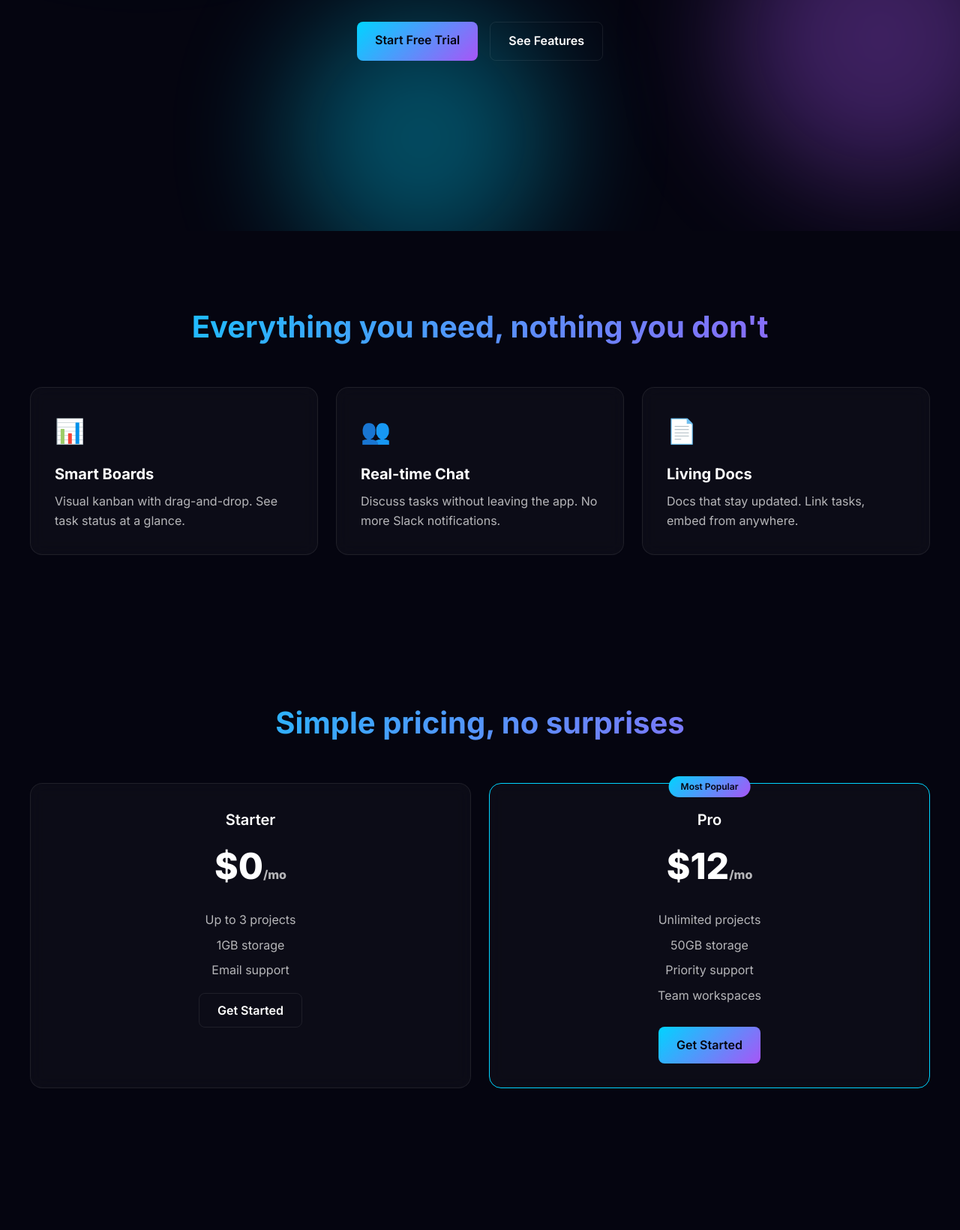
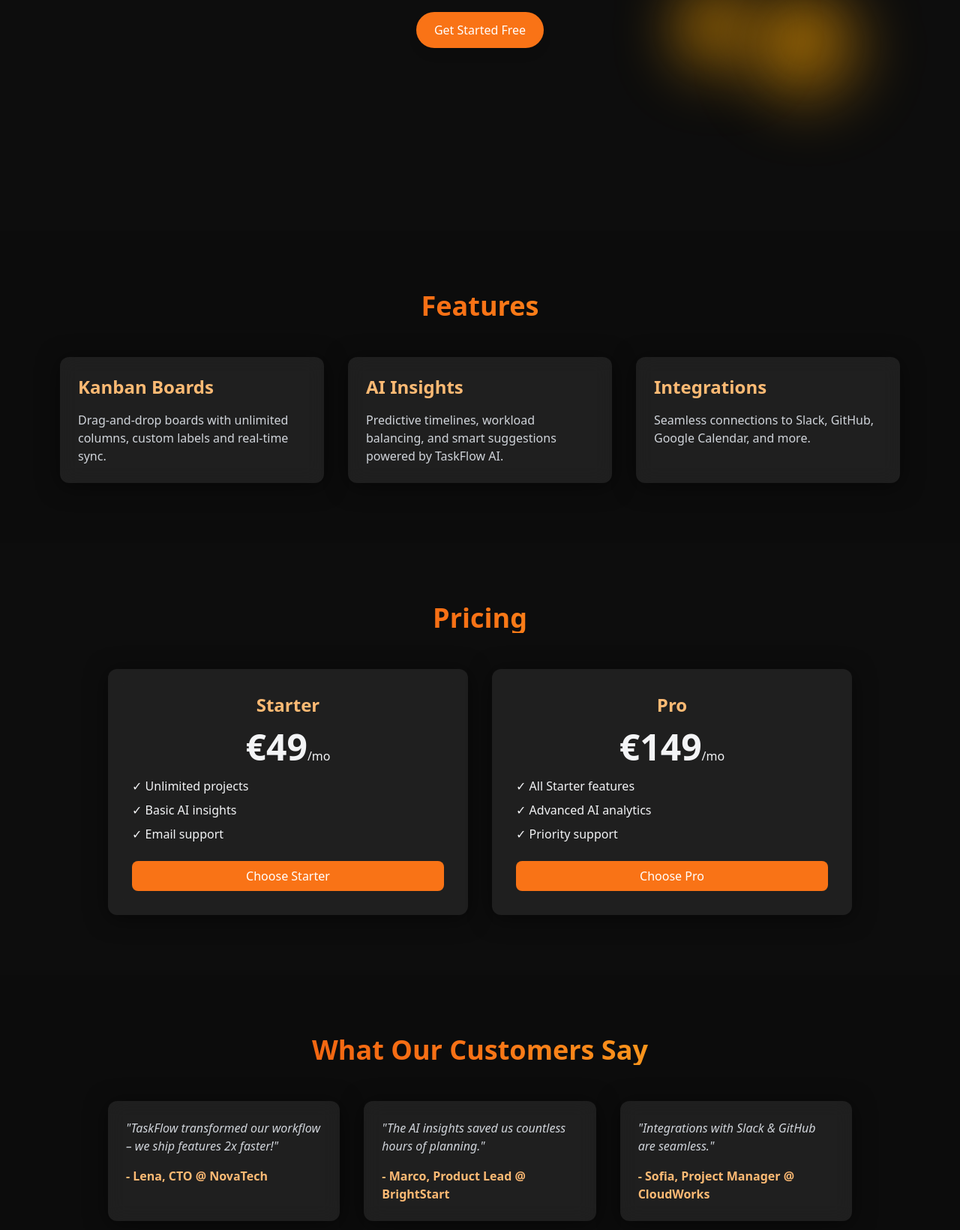
Before and after one commit to afarprivate-svg/taskflow-demo, a plain HTML site: page index.html in a window 1280 px wide. Shown: the part 492-2132 px from the top of the page at 75% size. Drawn offline with nearby package versions, Linux system fonts and the light colour scheme.

Commit message:
Update landing page for TaskFlow – premium SaaS design

```diff
--- a/index.html
+++ b/index.html
@@ -1,118 +1,163 @@
 <!DOCTYPE html>
-<html lang="en">
+<html lang="en" class="scroll-smooth">
 <head>
-    <meta charset="UTF-8">
-    <meta name="viewport" content="width=device-width, initial-scale=1.0">
-    <title>TaskFlow — Project Management That Actually Works</title>
-    <link rel="stylesheet" href="style.css">
-    <link href="https://fonts.googleapis.com/css2?family=Inter:wght@400;500;600;700;800&display=swap" rel="stylesheet">
+  <meta charset="UTF-8" />
+  <meta name="viewport" content="width=device-width, initial-scale=1.0" />
+  <title>TaskFlow – Premium Project Management SaaS</title>
+  <script src="https://cdn.tailwindcss.com"></script>
+  <style>
+    @layer utilities {
+      .bg-gradient-primary { background: linear-gradient(90deg, #ea580c, #f97316, #fbbf24); }
+      .text-gradient-primary { background: linear-gradient(90deg, #ea580c, #f97316, #fbbf24); -webkit-background-clip: text; -webkit-text-fill-color: transparent; }
+      .glass {
+        background: rgba(255,255,255,0.08);
+        border: 1px solid rgba(255,165,0,0.3);
+        backdrop-filter: blur(12px);
+        box-shadow: 0 4px 30px rgba(0,0,0,0.5);
+      }
+      .orb {
+        position: absolute;
+        border-radius: 50%;
+        background: radial-gradient(circle at 30% 30%, rgba(255,165,0,0.8), transparent);
+        filter: blur(40px);
+        animation: float 6s ease-in-out infinite;
+      }
+      @keyframes float {
+        0%,100% { transform: translateY(0) translateX(0); }
+        50% { transform: translateY(-20px) translateX(20px); }
+      }
+      .fade-in { opacity: 0; transform: translateY(20px); transition: opacity 0.6s ease-out, transform 0.6s ease-out; }
+      .fade-in.visible { opacity: 1; transform: none; }
+    }
+    body { background: #0d0d0d; color: #f3f4f6; }
+  </style>
 </head>
-<body>
-    <div class="orbs">
-        <div class="orb orb-1"></div>
-        <div class="orb orb-2"></div>
-        <div class="orb orb-3"></div>
+<body class="font-sans antialiased">
+  <!-- Floating Orbs -->
+  <div class="orb" style="width:200px;height:200px;top:10%;left:15%;"></div>
+  <div class="orb" style="width:150px;height:150px;bottom:20%;right:10%;"></div>
+  <div class="orb" style="width:120px;height:120px;top:60%;left:70%;"></div>
+
+  <!-- Navigation -->
+  <nav class="fixed w-full z-10 bg-black/30 backdrop-blur-md">
+    <div class="max-w-7xl mx-auto px-4 sm:px-6 lg:px-8 flex items-center justify-between h-16">
+      <a href="#" class="text-2xl font-bold text-gradient-primary">TaskFlow</a>
+      <div class="space-x-6 hidden md:block">
+        <a href="#features" class="hover:text-orange-300">Features</a>
+        <a href="#pricing" class="hover:text-orange-300">Pricing</a>
+        <a href="#testimonials" class="hover:text-orange-300">Testimonials</a>
+        <a href="#contact" class="hover:text-orange-300">Contact</a>
       </div>
-
-    <nav>
-        <div class="nav-container">
-            <a href="#" class="logo">TaskFlow</a>
-            <ul class="nav-links">
-                <li><a href="#features">Features</a></li>
-                <li><a href="#pricing">Pricing</a></li>
-            </ul>
-            <a href="#cta" class="nav-cta">Get Started</a>
     </div>
   </nav>
 
-    <section class="hero">
-        <div class="badge">Now in Public Beta</div>
-        <h1>Project Management That Actually Works</h1>
-        <p>Stop juggling 5 tools. TaskFlow brings tasks, docs, and team chat into one beautiful workspace.</p>
-        <div class="hero-buttons">
-            <a href="#cta" class="btn-primary">Start Free Trial</a>
-            <a href="#features" class="btn-secondary">See Features</a>
+  <!-- Hero Section -->
+  <section class="min-h-screen flex items-center justify-center text-center pt-20 pb-12" id="hero">
+    <div class="max-w-4xl mx-auto px-4 fade-in">
+      <h1 class="text-5xl md:text-6xl font-extrabold text-gradient-primary mb-6">Streamline Your Projects with TaskFlow</h1>
+      <p class="text-lg md:text-xl text-gray-300 mb-8">All‑in‑one project management SaaS. Visual pipelines, real‑time collaboration, AI‑driven insights.</p>
+      <a href="#contact" class="inline-block bg-orange-500 hover:bg-orange-600 text-white font-medium py-3 px-6 rounded-full shadow-lg transition transform hover:scale-105">Get Started Free</a>
     </div>
   </section>
 
-    <section id="features" class="features">
-        <div class="container">
-            <h2>Everything you need, nothing you don't</h2>
-            <div class="feature-grid">
-                <div class="feature-card">
-                    <div class="feature-icon">📊</div>
-                    <h3>Smart Boards</h3>
-                    <p>Visual kanban with drag-and-drop. See task status at a glance.</p>
+  <!-- Features -->
+  <section id="features" class="py-20 bg-black/10">
+    <div class="max-w-6xl mx-auto px-4">
+      <h2 class="text-4xl font-bold text-center text-gradient-primary mb-12 fade-in">Features</h2>
+      <div class="grid md:grid-cols-3 gap-8">
+        <div class="glass p-6 rounded-xl fade-in">
+          <h3 class="text-2xl font-semibold mb-4 text-orange-300">Kanban Boards</h3>
+          <p class="text-gray-300">Drag‑and‑drop boards with unlimited columns, custom labels and real‑time sync.</p>
         </div>
-                <div class="feature-card">
-                    <div class="feature-icon">👥</div>
-                    <h3>Real-time Chat</h3>
-                    <p>Discuss tasks without leaving the app. No more Slack notifications.</p>
+        <div class="glass p-6 rounded-xl fade-in">
+          <h3 class="text-2xl font-semibold mb-4 text-orange-300">AI Insights</h3>
+          <p class="text-gray-300">Predictive timelines, workload balancing, and smart suggestions powered by TaskFlow AI.</p>
         </div>
-                <div class="feature-card">
-                    <div class="feature-icon">📄</div>
-                    <h3>Living Docs</h3>
-                    <p>Docs that stay updated. Link tasks, embed from anywhere.</p>
+        <div class="glass p-6 rounded-xl fade-in">
+          <h3 class="text-2xl font-semibold mb-4 text-orange-300">Integrations</h3>
+          <p class="text-gray-300">Seamless connections to Slack, GitHub, Google Calendar, and more.</p>
         </div>
       </div>
     </div>
   </section>
 
-    <section id="pricing" class="pricing">
-        <div class="container">
-            <h2>Simple pricing, no surprises</h2>
-            <div class="pricing-grid">
-                <div class="pricing-card">
-                    <div class="pricing-name">Starter</div>
-                    <div class="pricing-price">$0</div>
-                    <ul>
-                        <li>Up to 3 projects</li>
-                        <li>1GB storage</li>
-                        <li>Email support</li>
+  <!-- Pricing -->
+  <section id="pricing" class="py-20">
+    <div class="max-w-5xl mx-auto px-4 text-center">
+      <h2 class="text-4xl font-bold text-gradient-primary mb-12 fade-in">Pricing</h2>
+      <div class="grid md:grid-cols-2 gap-8">
+        <div class="glass p-8 rounded-xl fade-in">
+          <h3 class="text-2xl font-semibold mb-4 text-orange-300">Starter</h3>
+          <p class="text-5xl font-bold mb-4">€49<span class="text-base font-medium">/mo</span></p>
+          <ul class="text-left mb-6 space-y-2">
+            <li>✓ Unlimited projects</li>
+            <li>✓ Basic AI insights</li>
+            <li>✓ Email support</li>
           </ul>
-                    <a href="#cta" class="btn-secondary">Get Started</a>
+          <a href="#contact" class="block w-full bg-orange-500 hover:bg-orange-600 text-white py-2 rounded-lg">Choose Starter</a>
         </div>
-                <div class="pricing-card popular">
-                    <div class="pricing-badge">Most Popular</div>
-                    <div class="pricing-name">Pro</div>
-                    <div class="pricing-price">$12</div>
-                    <ul>
-                        <li>Unlimited projects</li>
-                        <li>50GB storage</li>
-                        <li>Priority support</li>
-                        <li>Team workspaces</li>
+        <div class="glass p-8 rounded-xl fade-in">
+          <h3 class="text-2xl font-semibold mb-4 text-orange-300">Pro</h3>
+          <p class="text-5xl font-bold mb-4">€149<span class="text-base font-medium">/mo</span></p>
+          <ul class="text-left mb-6 space-y-2">
+            <li>✓ All Starter features</li>
+            <li>✓ Advanced AI analytics</li>
+            <li>✓ Priority support</li>
           </ul>
-                    <a href="#cta" class="btn-primary">Get Started</a>
+          <a href="#contact" class="block w-full bg-orange-500 hover:bg-orange-600 text-white py-2 rounded-lg">Choose Pro</a>
         </div>
       </div>
     </div>
   </section>
 
-    <section id="cta" class="cta">
-        <div class="container">
-            <h2>Ready to ship faster?</h2>
-            <p>Join 10,000+ teams who've made the switch.</p>
-            <a href="#" class="btn-primary btn-large">Start Free Trial — No Credit Card</a>
+  <!-- Testimonials -->
+  <section id="testimonials" class="py-20 bg-black/10">
+    <div class="max-w-5xl mx-auto px-4">
+      <h2 class="text-4xl font-bold text-center text-gradient-primary mb-12 fade-in">What Our Customers Say</h2>
+      <div class="grid md:grid-cols-3 gap-8">
+        <div class="glass p-6 rounded-xl fade-in">
+          <p class="italic text-gray-300 mb-4">"TaskFlow transformed our workflow – we ship features 2x faster!"</p>
+          <p class="font-semibold text-orange-300">- Lena, CTO @ NovaTech</p>
+        </div>
+        <div class="glass p-6 rounded-xl fade-in">
+          <p class="italic text-gray-300 mb-4">"The AI insights saved us countless hours of planning."</p>
+          <p class="font-semibold text-orange-300">- Marco, Product Lead @ BrightStart</p>
+        </div>
+        <div class="glass p-6 rounded-xl fade-in">
+          <p class="italic text-gray-300 mb-4">"Integrations with Slack & GitHub are seamless."</p>
+          <p class="font-semibold text-orange-300">- Sofia, Project Manager @ CloudWorks</p>
+        </div>
+      </div>
     </div>
   </section>
 
-    <footer>
-        <div class="container">
-            <div class="footer-content">
-                <div class="footer-brand">
-                    <div class="logo">TaskFlow</div>
-                    <p>Built for teams that ship.</p>
+  <!-- CTA -->
+  <section id="contact" class="py-20 text-center">
+    <div class="max-w-3xl mx-auto px-4 fade-in">
+      <h2 class="text-4xl font-bold text-gradient-primary mb-6">Ready to Boost Your Productivity?</h2>
+      <p class="text-lg text-gray-300 mb-8">Start your 14‑day free trial today. No credit card required.</p>
+      <a href="#" class="inline-block bg-orange-500 hover:bg-orange-600 text-white font-medium py-3 px-8 rounded-full shadow-lg transition transform hover:scale-105">Start Free Trial</a>
     </div>
-                <div class="footer-links">
-                    <a href="#">Twitter</a>
-                    <a href="#">GitHub</a>
-                    <a href="#">Contact</a>
-                </div>
-            </div>
-            <div class="footer-bottom">
-                <p>&copy; 2026 TaskFlow. Demo by Venzonix Studio.</p>
-            </div>
+  </section>
+
+  <!-- Footer -->
+  <footer class="bg-black/30 py-8">
+    <div class="max-w-6xl mx-auto px-4 text-center text-gray-400">
+      <p>&copy; $(new Date().getFullYear()) TaskFlow. All rights reserved.</p>
     </div>
   </footer>
+
+  <script>
+    // Intersection Observer for fade‑in
+    const observer = new IntersectionObserver((entries) => {
+      entries.forEach(entry => {
+        if (entry.isIntersecting) {
+          entry.target.classList.add('visible');
+          observer.unobserve(entry.target);
+        }
+      });
+    }, { threshold: 0.1 });
+    document.querySelectorAll('.fade-in').forEach(el => observer.observe(el));
+  </script>
 </body>
 </html>
```
Lines whose indentation alone changed are shown as unchanged.
